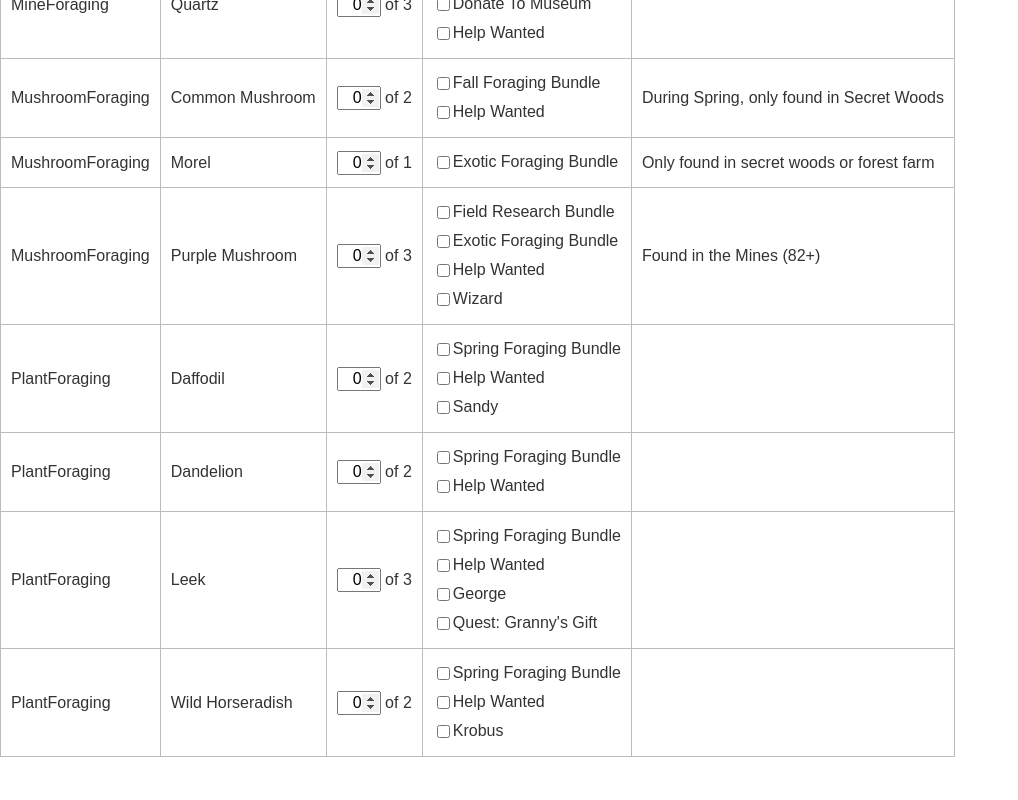
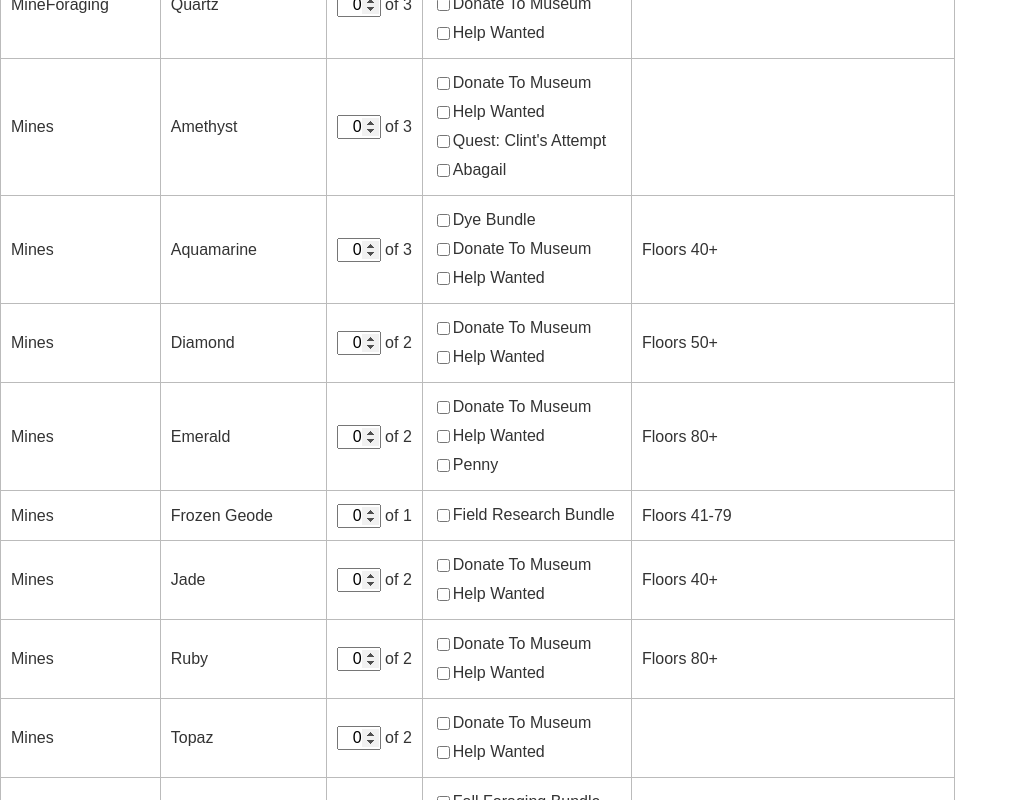
Before and after one commit to nevir/sdv-season-planner, a React (Create React App) app: page / in a window 1280 px wide. Shown: the part 760-1560 px from the top of the page, without its empty margins (0-1018 px from the left). Before the commit the page ends 1517 px from the top, so only its background shows below. Built offline with nearby package versions, Linux system fonts and the light colour scheme; the HTML template or start-up script is replaced by a standard one.

Commit message:
Items found in mines

```diff
--- a/src/data/items/index.ts
+++ b/src/data/items/index.ts
@@ -1,4 +1,5 @@
 export * from './beachForaging';
 export * from './mineForaging';
+export * from './mines';
 export * from './mushroomForaging';
 export * from './plantForaging';
--- /dev/null
+++ b/src/data/items/mines.ts
@@ -0,0 +1,86 @@
+import * as quests from '../quests';
+import * as bundles from '../bundles';
+import { Item, Person } from '../types';
+
+// Gems
+
+export const Amethyst: Item = {
+  name: `Amethyst`,
+  source: Item.Source.Mines,
+  uses: [
+    { museum: true },
+    { bounty: 300 },
+    { quest: quests.ClintsAttempt },
+    { love: Person.Abagail },
+  ],
+};
+
+export const Aquamarine: Item = {
+  name: `Aquamarine`,
+  source: Item.Source.Mines,
+  uses: [
+    { bundle: bundles.Dye },
+    { museum: true },
+    { bounty: 540 },
+  ],
+  notes: `Floors 40+`,
+};
+
+export const Diamond: Item = {
+  name: `Diamond`,
+  source: Item.Source.Mines,
+  uses: [
+    { museum: true },
+    { bounty: 2250 },
+  ],
+  notes: `Floors 50+`,
+};
+
+export const Emerald: Item = {
+  name: `Emerald`,
+  source: Item.Source.Mines,
+  uses: [
+    { museum: true },
+    { bounty: 750 },
+    { love: Person.Penny },
+  ],
+  notes: `Floors 80+`,
+};
+
+export const FrozenGeode: Item = {
+  name: `Frozen Geode`,
+  source: Item.Source.Mines,
+  uses: [
+    { bundle: bundles.FieldResearch },
+  ],
+  notes: `Floors 41-79`,
+};
+
+export const Jade: Item = {
+  name: `Jade`,
+  source: Item.Source.Mines,
+  uses: [
+    { museum: true },
+    { bounty: 600 },
+  ],
+  notes: `Floors 40+`,
+};
+
+export const Ruby: Item = {
+  name: `Ruby`,
+  source: Item.Source.Mines,
+  uses: [
+    { museum: true },
+    { bounty: 750 },
+  ],
+  notes: `Floors 80+`,
+};
+
+export const Topaz: Item = {
+  name: `Topaz`,
+  source: Item.Source.Mines,
+  uses: [
+    { museum: true },
+    { bounty: 240 },
+  ],
+};
--- a/src/data/quests.ts
+++ b/src/data/quests.ts
@@ -9,6 +9,13 @@ export const GrannysGift: Quest = {
   day: 15,
 };
 
+export const ClintsAttempt: Quest = {
+  name: `Clint's Attempt`,
+  year: 1,
+  season: Season.Winter,
+  day: 6,
+};
+
 // Special Quests
 
 export const TheMysteriousQi: Quest = {
```
